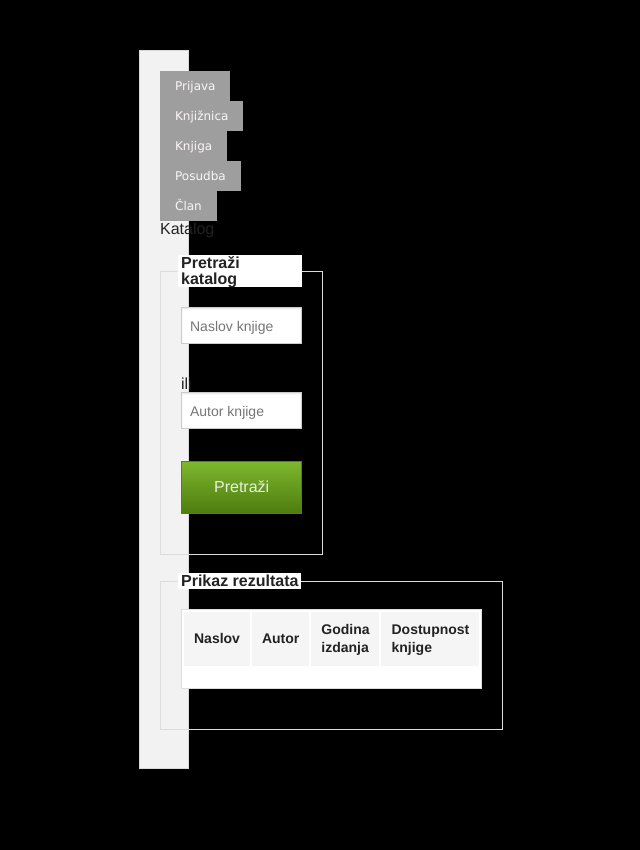
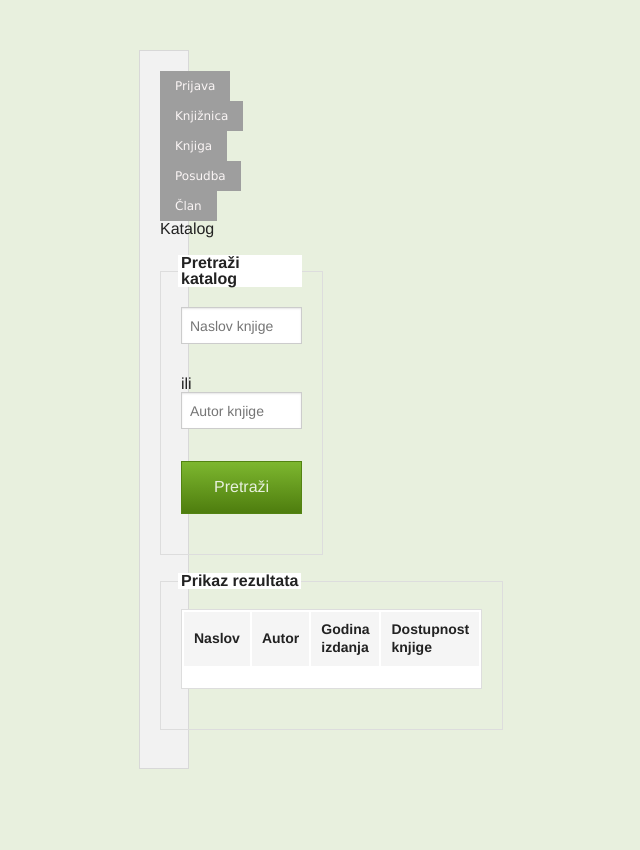
Before and after one commit to ecelebic/knjiznica, a PHP site: page /index.html in a window 1280 px wide. Shown: the whole page, without its empty margins (476-1116 px from the left). Run offline with PHP 8.4, Linux system fonts and the light colour scheme; lists and menus that the app fills with data are empty; grey boxes are pictures that could not be loaded.

Commit message:
Promjena pozadine u green

```diff
--- a/css/stil.css
+++ b/css/stil.css
@@ -18,7 +18,7 @@
 	}
 
 body {
-background: black;
+background: #e8f0de;
 margin-left: 600px;
 margin-right: 600px;
 margin-top: 50px;
```
